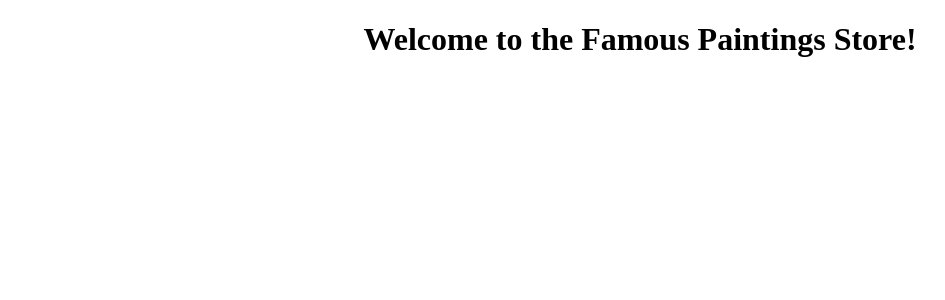
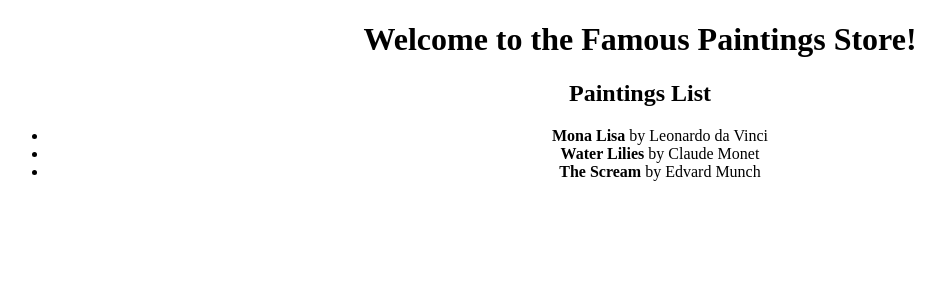
Before and after one commit to FBW-48-2-AJS-Backend-Project/famous-paintings-frontend, a React (Create React App) app in the folder client/: page / in a window 1280 px wide. Shown: the top 300 px of the page, without its empty margins (0-945 px from the left). Built offline with nearby package versions, Linux system fonts and the light colour scheme.

Commit message:
rendered an unordered list of the paintings provided through state and context in the PaintingList component

```diff
--- a/client/src/App.js
+++ b/client/src/App.js
@@ -18,6 +18,13 @@ function App() {
       year: 1920,
       price: "20 Million",
       img: "imageurl"
+    },
+    {
+      title: "The Scream",
+      artist: "Edvard Munch",
+      year: 1893,
+      price: "119 Million",
+      img: "imageurl"
     }
   ]);
 
--- a/client/src/Components/Home.jsx
+++ b/client/src/Components/Home.jsx
@@ -1,9 +1,11 @@
 import React from 'react'
+import PaintingList from './PaintingList'
 
 const Home = () => {
     return (
         <div>
             <h1>Welcome to the Famous Paintings Store!</h1>
+            <PaintingList/>
         </div>
     )
 }
--- a/client/src/Components/PaintingList.jsx
+++ b/client/src/Components/PaintingList.jsx
@@ -1,9 +1,19 @@
-import React from 'react'
+import React, { useContext } from 'react';
+import PaintingContext from '../Context/PaintingContext';
 
 const PaintingList = () => {
+    const paintings = useContext( PaintingContext );
+
     return (
         <div>
             <h2>Paintings List</h2>
+            <ul>
+                {paintings.map(item => {
+                    return <li>
+                        <strong>{item.title}</strong> by {item.artist}
+                    </li>
+                })}
+            </ul>
         </div>
     )
 }
```
